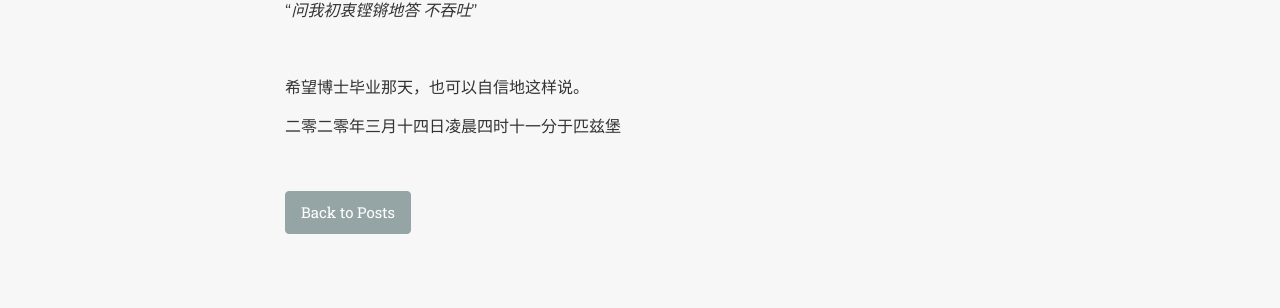
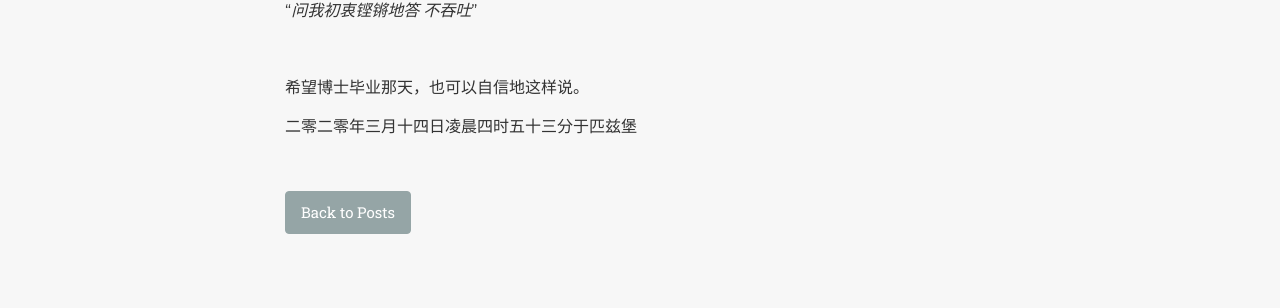
Before and after one commit to judykong97/judykong97.github.io, a Jekyll site: the page built from _posts/blog/2020-03-14-lu.markdown, in a window 1280 px wide and 900 px high, scrolled down 6244 px. Shown: the part 406-714 px from the top of the window. Built offline with Jekyll 4.4.1, drawn with Linux system fonts in a browser that asks for light colours; some web fonts are replaced.

Commit message:
Fixed date

```diff
--- a/_posts/blog/2020-03-14-lu.markdown
+++ b/_posts/blog/2020-03-14-lu.markdown
@@ -174,4 +174,4 @@ written: Mar 14, 2020
 
 希望博士毕业那天，也可以自信地这样说。
 
-二零二零年三月十四日凌晨四时十一分于匹兹堡
+二零二零年三月十四日凌晨四时五十三分于匹兹堡
```
